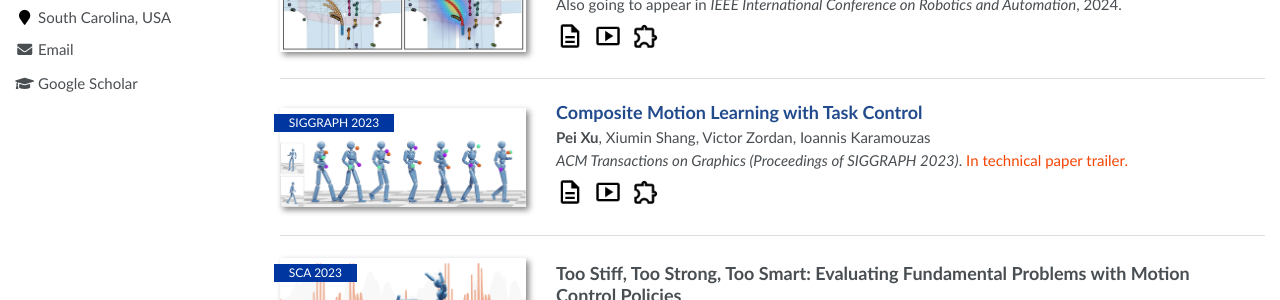
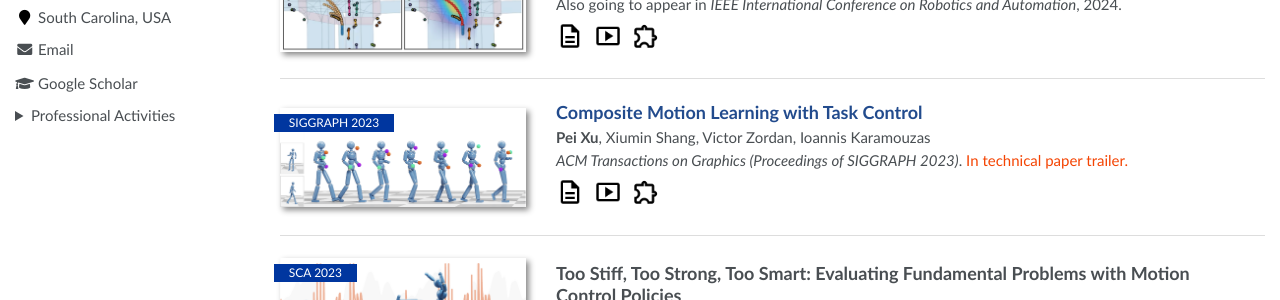
Before and after one commit to Pei-Xu/pei-xu.github.io, a Jekyll site: the page built from _pages/about.md, in a window 1280 px wide. Shown: the part 430-730 px from the top of the page. Built offline with Jekyll 4.4.1, drawn with Linux system fonts in a browser that asks for light colours; part of the change alters nothing that is shown.

Commit message:
Update author-profile.html

```diff
--- a/_includes/author-profile.html
+++ b/_includes/author-profile.html
@@ -212,3 +212,11 @@
     </div>
   </div>
 </div>
+
+<details>
+  <summary>Professional Activities</summary>
+  <h4>Program Comittee</h4>
+  <ul><li>MIG 2023</li></ul>
+  <h4>Tertiary Reviewer</h4>
+  <ul><li>SIGGRAPH Asia 2023</li><li>Pacific Graphics 2023</li><li>ICRA 2022</li><li>IROS 2023</li><li>IEEE VR 2023</li><li>ACM Transactions on Graphics (TOG)</li><li>IEEE Robotics and Automation Letters (RA-L)</li></ul>
+</details>
```
